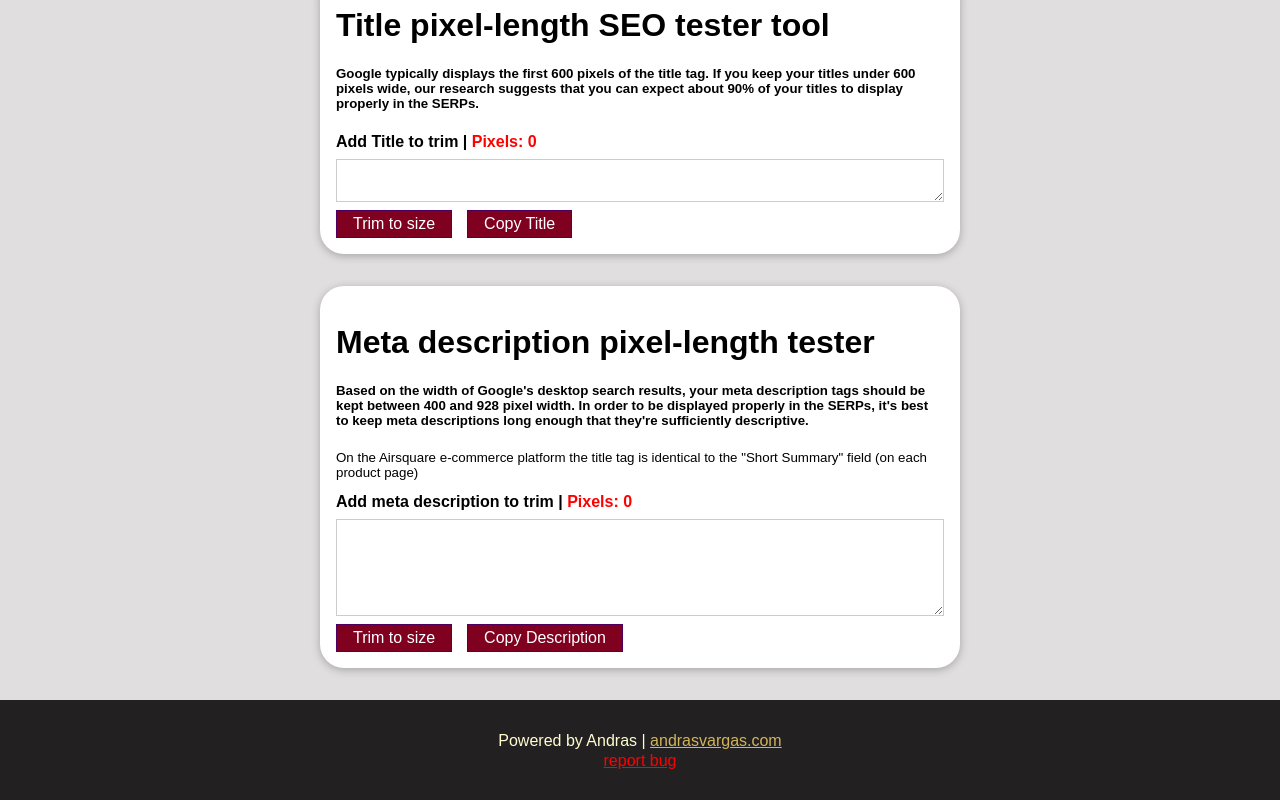
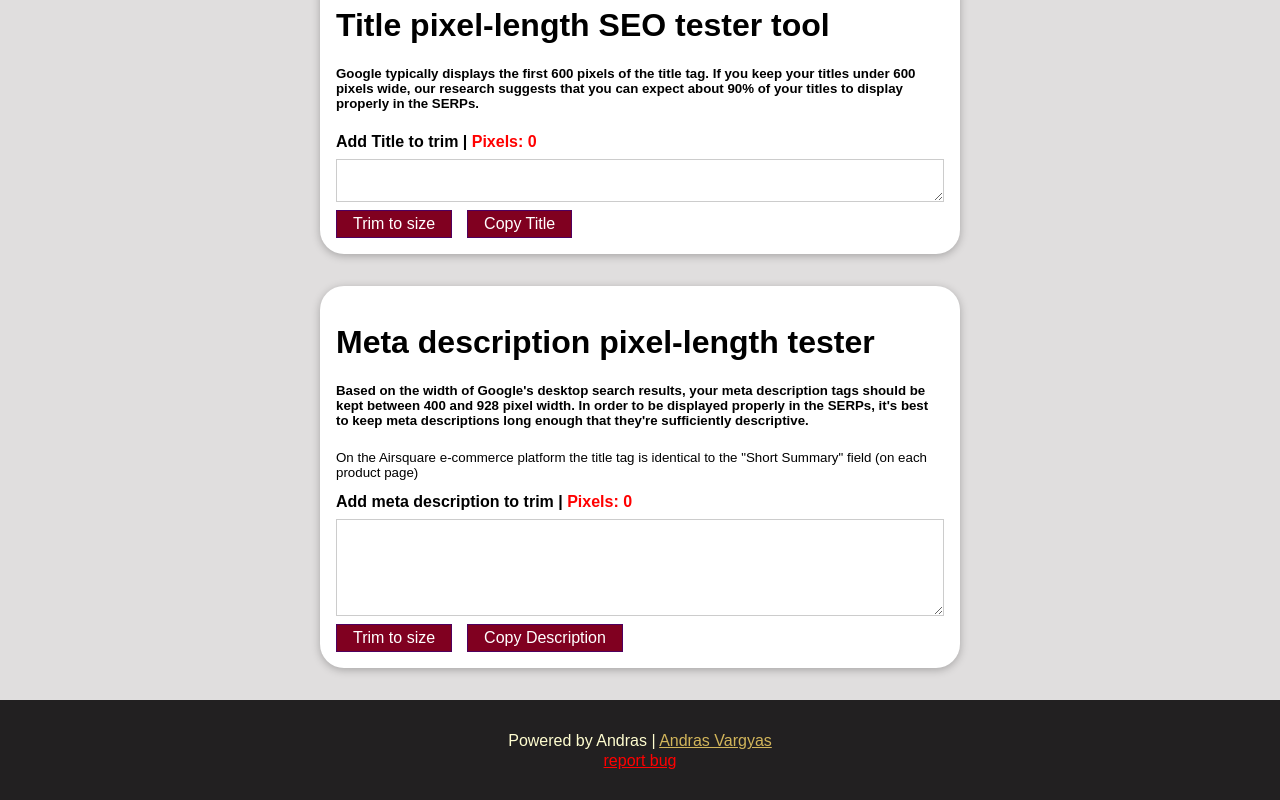
Before and after one commit to andvargas/seo-tool, a React (Create React App) app: page / in a window 1280 px wide. Shown: the part 538-1338 px from the top of the page. Built offline with nearby package versions, Linux system fonts and the light colour scheme.

Commit message:
Changed footer

```diff
--- a/src/components/UI/Footer.js
+++ b/src/components/UI/Footer.js
@@ -1,5 +1,5 @@
-import React from 'react'
-import styled from 'styled-components'
+import React from "react";
+import styled from "styled-components";
 
 const Wrapper = styled.footer`
   background: #222021;
@@ -24,9 +24,15 @@ const Wrapper = styled.footer`
 const Footer = () => {
   return (
     <Wrapper>
-            <p>Powered by Andras | <a href='https://andrasvargas.com'>andrasvargas.com</a><br/><a className='red' href="mailto:av@andrasvargas.com?subject=Bug detected on SEO tool">report bug</a> </p>
+      <p>
+        Powered by Andras | <a href="https://floatingpint/#">Andras Vargyas</a>
+        <br />
+        <a className="red" href="mailto:andreas@shopfacade.com?subject=Bug detected on SEO tool">
+          report bug
+        </a>{" "}
+      </p>
     </Wrapper>
-    )
-}
+  );
+};
 
 export default Footer;
```
Lines whose indentation alone changed are shown as unchanged.
